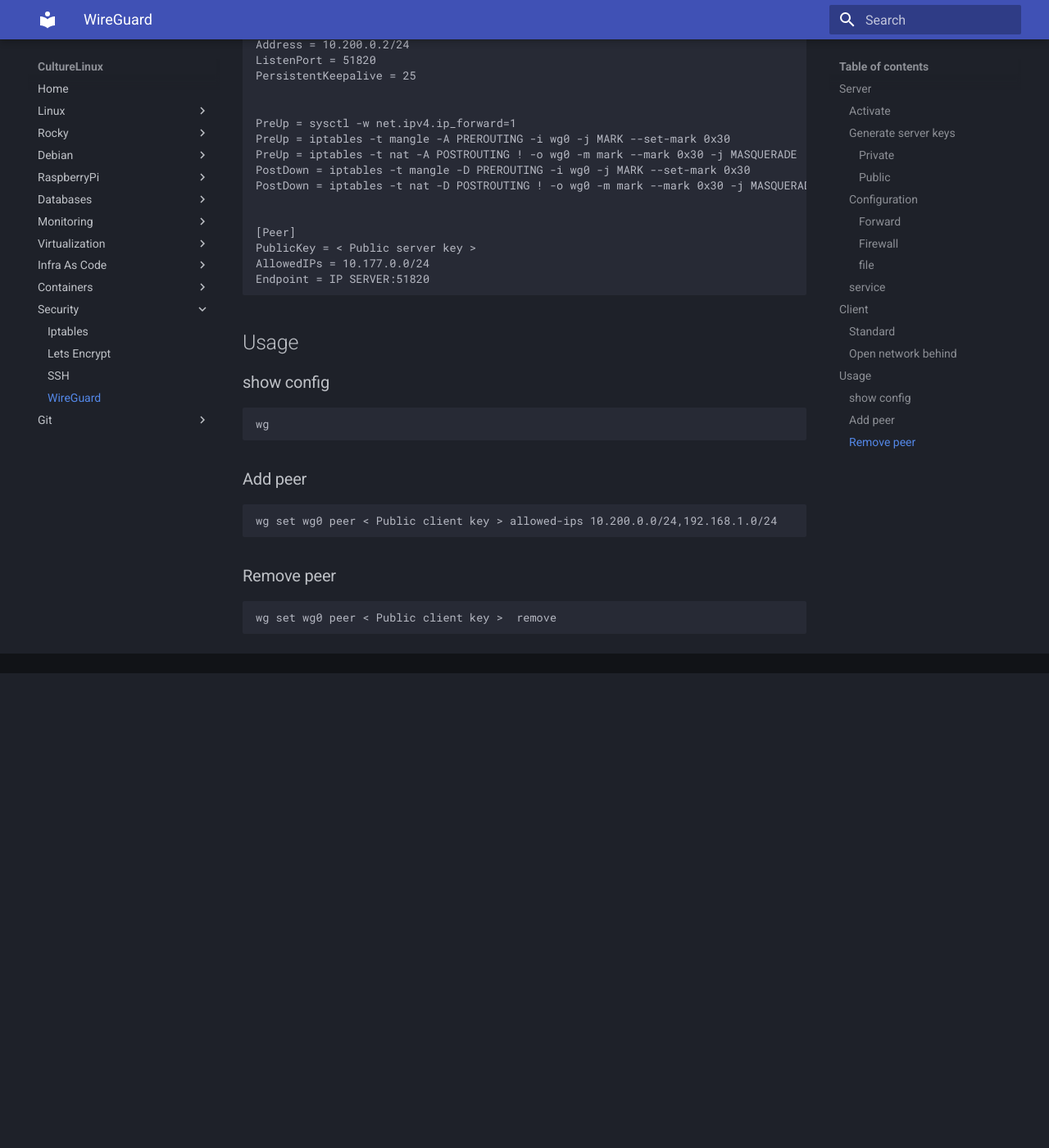
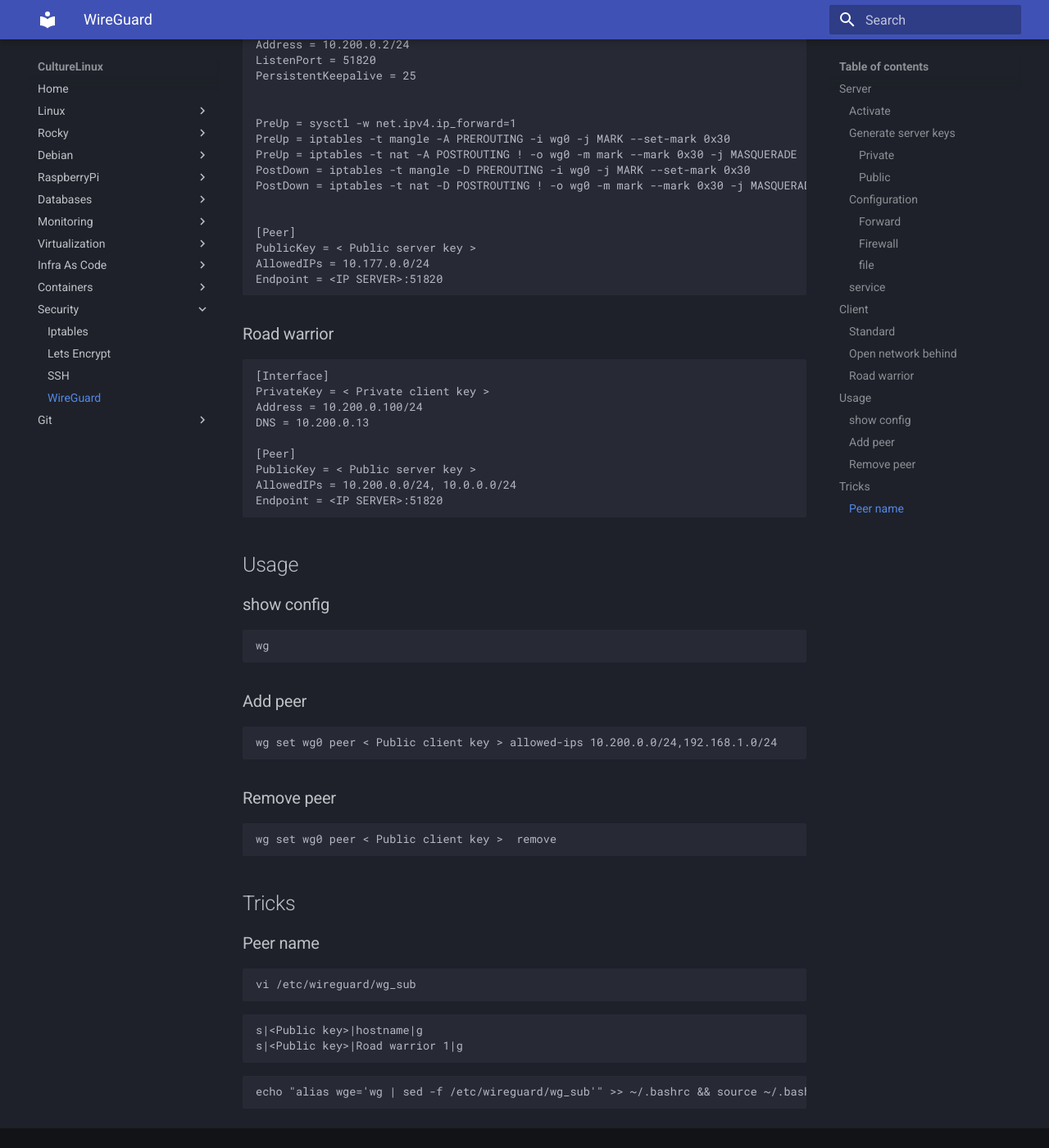
Before and after one commit to CultureLinux/doc, an MkDocs documentation site: the page built from docs/security/wireguard.md, in a window 1280 px wide and 1400 px high, scrolled down 2043 px. Shown: the whole window at 82% size. Built offline with MkDocs 1.6.1 and Material for MkDocs 9.7.7, drawn with Linux system fonts in a browser that asks for light colours; before the commit the page ends 2864 px from its top, so only the background shows below that.

Commit message:
Update peer name

````diff
--- a/docs/security/wireguard.md
+++ b/docs/security/wireguard.md
@@ -88,7 +88,20 @@
 [Peer]
 PublicKey = < Public server key >
 AllowedIPs = 10.177.0.0/24
-Endpoint = IP SERVER:51820
+Endpoint = <IP SERVER>:51820
+```
+
+### Road warrior
+```
+[Interface]
+PrivateKey = < Private client key >
+Address = 10.200.0.100/24
+DNS = 10.200.0.13
+
+[Peer]
+PublicKey = < Public server key >
+AllowedIPs = 10.200.0.0/24, 10.0.0.0/24
+Endpoint = <IP SERVER>:51820
 ```
 
 ## Usage
@@ -98,3 +111,16 @@
     wg set wg0 peer < Public client key > allowed-ips 10.200.0.0/24,192.168.1.0/24
 ### Remove peer
     wg set wg0 peer < Public client key >  remove
+
+## Tricks
+### Peer name
+```
+vi /etc/wireguard/wg_sub
+```
+```
+s|<Public key>|hostname|g
+s|<Public key>|Road warrior 1|g
+```
+```
+echo "alias wge='wg | sed -f /etc/wireguard/wg_sub'" >> ~/.bashrc && source ~/.bashrc
+```
````
